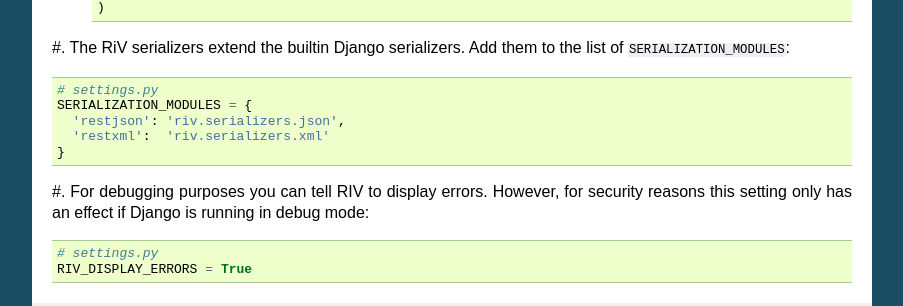
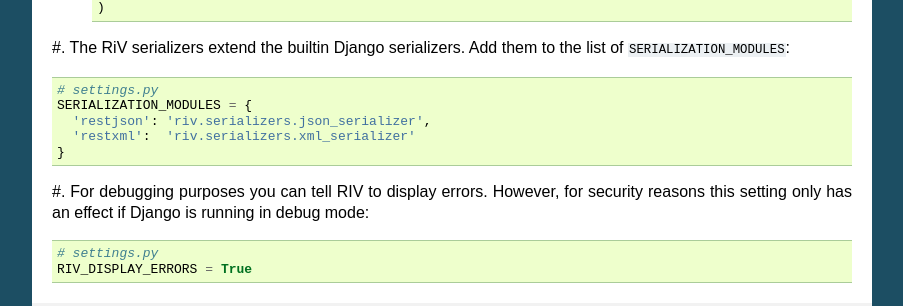
Before and after one commit to danrex/django-riv, a Sphinx documentation site: the page built from docs/getting_started.rst, in a window 1280 px wide and 900 px high, scrolled down 592 px. Shown: the part 146-452 px from the top of the window, without its empty margins (198-1101 px from the left). Built offline with Sphinx 7.4.7, drawn with Linux system fonts in a browser that asks for light colours.

```diff
--- a/docs/getting_started.rst
+++ b/docs/getting_started.rst
@@ -46,8 +46,8 @@ to the list of ``SERIALIZATION_MODULES``::
 
     # settings.py
     SERIALIZATION_MODULES = {
-      'restjson': 'riv.serializers.json',
-      'restxml':  'riv.serializers.xml'
+      'restjson': 'riv.serializers.json_serializer',
+      'restxml':  'riv.serializers.xml_serializer'
     }
 
 
```
Also changed, not shown: README.md (+16 -16 lines).
